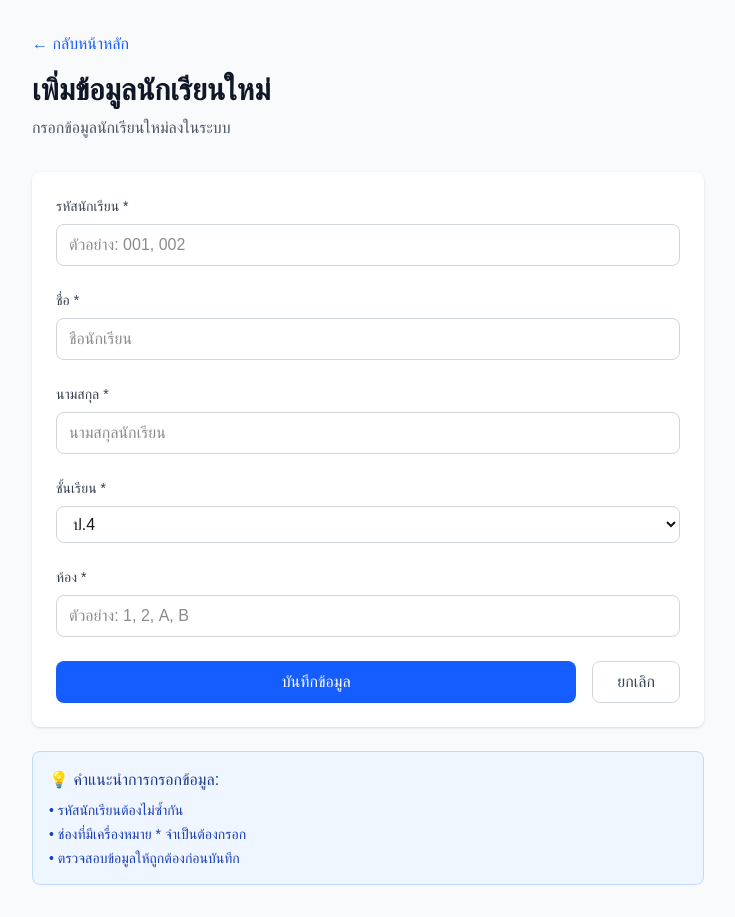
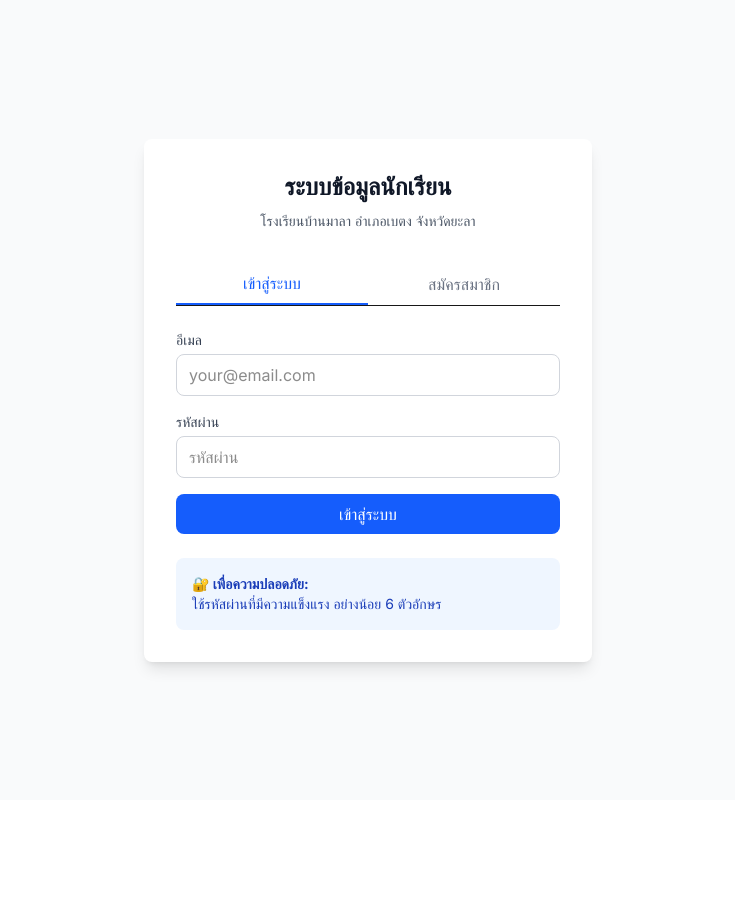
Before and after one commit to MC-tan/school-database-app, a Next.js app: page /add-student in a window 1280 px wide. Shown: the whole page, without its empty margins (272-1007 px from the left). After the commit the page ends 800 px from the top, so only its background shows below. Built offline with nearby package versions, Linux system fonts and the light colour scheme; no server answers.

Commit message:
เพิ่มระบบล็อกอินด้วย Supabase Auth

```diff
--- a/app/layout.js
+++ b/app/layout.js
@@ -1,29 +1,22 @@
-import { Geist, Geist_Mono } from "next/font/google";
-import "./globals.css";
+import { Inter } from 'next/font/google'
+import './globals.css'
+import AuthWrapper from '../components/AuthWrapper'
 
-const geistSans = Geist({
-  variable: "--font-geist-sans",
-  subsets: ["latin"],
-});
-
-const geistMono = Geist_Mono({
-  variable: "--font-geist-mono",
-  subsets: ["latin"],
-});
+const inter = Inter({ subsets: ['latin'] })
 
 export const metadata = {
-  title: "Create Next App",
-  description: "Generated by create next app",
-};
+  title: 'ระบบข้อมูลนักเรียน - โรงเรียนบ้านมาลา',
+  description: 'ระบบจัดการข้อมูลนักเรียน โรงเรียนบ้านมาลา ตำบลตาเนาะแมเราะ อำเภอเบตง จังหวัดยะลา',
+}
 
 export default function RootLayout({ children }) {
   return (
-    <html lang="en">
-      <body
-        className={`${geistSans.variable} ${geistMono.variable} antialiased`}
-      >
-        {children}
+    <html lang="th">
+      <body className={inter.className}>
+        <AuthWrapper>
+          {children}
+        </AuthWrapper>
       </body>
     </html>
-  );
+  )
 }
--- /dev/null
+++ b/components/AuthWrapper.js
@@ -0,0 +1,270 @@
+'use client'
+
+import { useState, useEffect } from 'react'
+import { supabase } from '../lib/supabase'
+
+export default function AuthWrapper({ children }) {
+  const [user, setUser] = useState(null)
+  const [loading, setLoading] = useState(true)
+  const [showLogin, setShowLogin] = useState(true)
+  const [isLogin, setIsLogin] = useState(true)
+  const [email, setEmail] = useState('')
+  const [password, setPassword] = useState('')
+  const [confirmPassword, setConfirmPassword] = useState('')
+  const [error, setError] = useState('')
+  const [success, setSuccess] = useState('')
+
+  // ตรวจสอบสถานะการล็อกอิน
+  useEffect(() => {
+    // ตรวจสอบ session ปัจจุบัน
+    supabase.auth.getSession().then(({ data: { session } }) => {
+      setUser(session?.user ?? null)
+      setLoading(false)
+    })
+
+    // ฟังการเปลี่ยนแปลงสถานะ auth
+    const { data: { subscription } } = supabase.auth.onAuthStateChange(
+      (event, session) => {
+        setUser(session?.user ?? null)
+        setLoading(false)
+      }
+    )
+
+    return () => subscription.unsubscribe()
+  }, [])
+
+  // ฟังก์ชันล็อกอิน
+  const handleLogin = async (e) => {
+    e.preventDefault()
+    setError('')
+    setLoading(true)
+
+    try {
+      const { data, error } = await supabase.auth.signInWithPassword({
+        email,
+        password,
+      })
+
+      if (error) throw error
+
+      setSuccess('เข้าสู่ระบบสำเร็จ!')
+      setShowLogin(false)
+    } catch (error) {
+      setError(error.message)
+    } finally {
+      setLoading(false)
+    }
+  }
+
+  // ฟังก์ชันสมัครสมาชิก
+  const handleSignUp = async (e) => {
+    e.preventDefault()
+    setError('')
+    setLoading(true)
+
+    if (password !== confirmPassword) {
+      setError('รหัสผ่านไม่ตรงกัน')
+      setLoading(false)
+      return
+    }
+
+    try {
+      const { data, error } = await supabase.auth.signUp({
+        email,
+        password,
+      })
+
+      if (error) throw error
+
+      setSuccess('สมัครสมาชิกสำเร็จ! กรุณาเข้าสู่ระบบ')
+      setIsLogin(true)
+      setEmail('')
+      setPassword('')
+      setConfirmPassword('')
+    } catch (error) {
+      setError(error.message)
+    } finally {
+      setLoading(false)
+    }
+  }
+
+  // ฟังก์ชันออกจากระบบ
+  const handleLogout = async () => {
+    try {
+      const { error } = await supabase.auth.signOut()
+      if (error) throw error
+      setShowLogin(true)
+    } catch (error) {
+      console.error('Error logging out:', error)
+    }
+  }
+
+  // หน้าโหลด
+  if (loading && !showLogin) {
+    return (
+      <div className="min-h-screen bg-gray-50 flex items-center justify-center">
+        <div className="text-center">
+          <div className="animate-spin rounded-full h-12 w-12 border-b-2 border-blue-600 mx-auto mb-4"></div>
+          <p className="text-gray-600">กำลังตรวจสอบสิทธิ์...</p>
+        </div>
+      </div>
+    )
+  }
+
+  // แสดงหน้าล็อกอินถ้ายังไม่ได้เข้าสู่ระบบ
+  if (!user || showLogin) {
+    return (
+      <div className="min-h-screen bg-gray-50 flex items-center justify-center p-4">
+        <div className="max-w-md w-full bg-white rounded-lg shadow-lg p-8">
+          {/* โลโก้และชื่อระบบ */}
+          <div className="text-center mb-8">
+            <h1 className="text-2xl font-bold text-gray-900 mb-2">
+              ระบบข้อมูลนักเรียน
+            </h1>
+            <p className="text-gray-600 text-sm">
+              โรงเรียนบ้านมาลา อำเภอเบตง จังหวัดยะลา
+            </p>
+          </div>
+
+          {/* ข้อความสำเร็จ */}
+          {success && (
+            <div className="mb-4 p-3 bg-green-50 border border-green-200 rounded-lg">
+              <p className="text-green-800 text-sm">{success}</p>
+            </div>
+          )}
+
+          {/* ข้อความผิดพลาด */}
+          {error && (
+            <div className="mb-4 p-3 bg-red-50 border border-red-200 rounded-lg">
+              <p className="text-red-800 text-sm">{error}</p>
+            </div>
+          )}
+
+          {/* แท็บเลือกระหว่างล็อกอินและสมัครสมาชิก */}
+          <div className="flex mb-6 border-b">
+            <button
+              onClick={() => setIsLogin(true)}
+              className={`flex-1 py-2 text-center font-medium ${
+                isLogin
+                  ? 'text-blue-600 border-b-2 border-blue-600'
+                  : 'text-gray-500'
+              }`}
+            >
+              เข้าสู่ระบบ
+            </button>
+            <button
+              onClick={() => setIsLogin(false)}
+              className={`flex-1 py-2 text-center font-medium ${
+                !isLogin
+                  ? 'text-blue-600 border-b-2 border-blue-600'
+                  : 'text-gray-500'
+              }`}
+            >
+              สมัครสมาชิก
+            </button>
+          </div>
+
+          {/* ฟอร์มล็อกอิน/สมัครสมาชิก */}
+          <form onSubmit={isLogin ? handleLogin : handleSignUp} className="space-y-4">
+            {/* อีเมล */}
+            <div>
+              <label htmlFor="email" className="block text-sm font-medium text-gray-700 mb-1">
+                อีเมล
+              </label>
+              <input
+                type="email"
+                id="email"
+                value={email}
+                onChange={(e) => setEmail(e.target.value)}
+                placeholder="your@email.com"
+                className="w-full px-3 py-2 border border-gray-300 rounded-lg focus:ring-2 focus:ring-blue-500 focus:border-blue-500"
+                required
+              />
+            </div>
+
+            {/* รหัสผ่าน */}
+            <div>
+              <label htmlFor="password" className="block text-sm font-medium text-gray-700 mb-1">
+                รหัสผ่าน
+              </label>
+              <input
+                type="password"
+                id="password"
+                value={password}
+                onChange={(e) => setPassword(e.target.value)}
+                placeholder="รหัสผ่าน"
+                className="w-full px-3 py-2 border border-gray-300 rounded-lg focus:ring-2 focus:ring-blue-500 focus:border-blue-500"
+                required
+                minLength={6}
+              />
+            </div>
+
+            {/* ยืนยันรหัสผ่าน (สำหรับสมัครสมาชิก) */}
+            {!isLogin && (
+              <div>
+                <label htmlFor="confirmPassword" className="block text-sm font-medium text-gray-700 mb-1">
+                  ยืนยันรหัสผ่าน
+                </label>
+                <input
+                  type="password"
+                  id="confirmPassword"
+                  value={confirmPassword}
+                  onChange={(e) => setConfirmPassword(e.target.value)}
+                  placeholder="ยืนยันรหัสผ่าน"
+                  className="w-full px-3 py-2 border border-gray-300 rounded-lg focus:ring-2 focus:ring-blue-500 focus:border-blue-500"
+                  required
+                  minLength={6}
+                />
+              </div>
+            )}
+
+            {/* ปุ่มส่งข้อมูล */}
+            <button
+              type="submit"
+              disabled={loading}
+              className="w-full bg-blue-600 hover:bg-blue-700 disabled:bg-blue-300 text-white py-2 px-4 rounded-lg font-medium transition-colors"
+            >
+              {loading
+                ? 'กำลังประมวลผล...'
+                : isLogin
+                  ? 'เข้าสู่ระบบ'
+                  : 'สมัครสมาชิก'
+              }
+            </button>
+          </form>
+
+          {/* คำแนะนำ */}
+          <div className="mt-6 p-4 bg-blue-50 rounded-lg">
+            <p className="text-blue-800 text-sm">
+              <strong>🔐 เพื่อความปลอดภัย:</strong><br/>
+              ใช้รหัสผ่านที่มีความแข็งแรง อย่างน้อย 6 ตัวอักษร
+            </p>
+          </div>
+        </div>
+      </div>
+    )
+  }
+
+  // แสดงเนื้อหาหลักพร้อมข้อมูลผู้ใช้
+  return (
+    <div>
+      {/* Header Bar แสดงข้อมูลผู้ใช้ */}
+      <div className="bg-white shadow-sm border-b px-4 py-3">
+        <div className="max-w-6xl mx-auto flex justify-between items-center">
+          <div className="text-sm text-gray-600">
+            เข้าสู่ระบบในฐานะ: <span className="font-medium text-gray-900">{user.email}</span>
+          </div>
+          <button
+            onClick={handleLogout}
+            className="text-sm bg-gray-100 hover:bg-gray-200 text-gray-700 px-3 py-1 rounded font-medium transition-colors"
+          >
+            ออกจากระบบ
+          </button>
+        </div>
+      </div>
+
+      {/* เนื้อหาหลัก */}
+      {children}
+    </div>
+  )
+}
```
